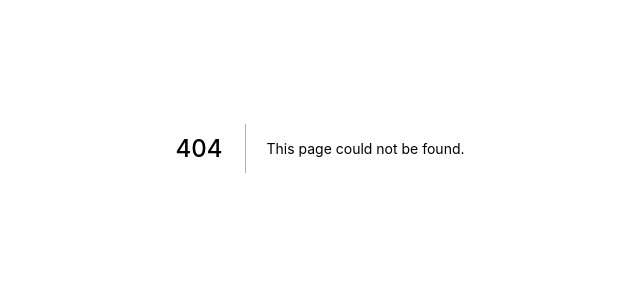
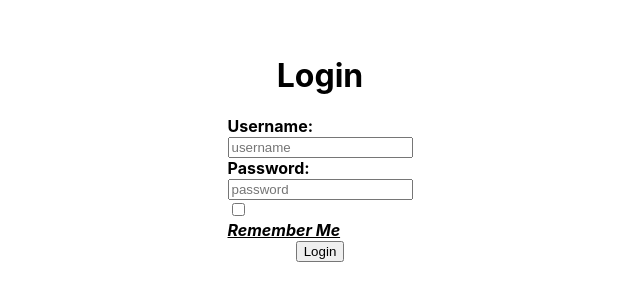
Before and after one commit to OatCoE15/Mini_Project, a Next.js app in the folder mini_project/: page /login in a window 1280 px wide. Before the commit this address had no page. Shown: the part 252-552 px from the top of the page, without its empty margins (320-960 px from the left). Built offline with nearby package versions, Linux system fonts and the light colour scheme.

Commit message:
Add_login_FontEnd

```diff
--- /dev/null
+++ b/mini_project/components/layout.js
@@ -0,0 +1,3 @@
+export default function Layout({ children }) {
+    return <div>{children}</div>
+  }
--- /dev/null
+++ b/mini_project/config/config.js
@@ -0,0 +1,22 @@
+const LOCAL_URL = 'http://localhost/api';
+const PROD_URL = 'https://production.werapun.com/api';
+
+console.log('node env', process.env.NODE_ENV);
+
+const common = {
+    PORT: 80
+}
+
+const development = {
+    ...common,
+    URL: LOCAL_URL,
+}
+
+const production = {
+    ...common,
+    URL: PROD_URL,
+}
+
+const config = process.env.NODE_ENV === 'production' ? production : development;
+
+module.exports = config;
--- a/mini_project/package.json
+++ b/mini_project/package.json
@@ -8,6 +8,7 @@
     "start": "next start"
   },
   "dependencies": {
+    "axios": "^0.21.1",
     "next": "10.1.3",
     "react": "17.0.2",
     "react-dom": "17.0.2"
--- /dev/null
+++ b/mini_project/pages/login.js
@@ -0,0 +1,86 @@
+import Head from "next/head";
+import Layout from "../components/layout";
+import { useState } from "react";
+import styles from "../styles/Home.module.css";
+import axios from "axios";
+import config from "../config/config";
+
+export default function Login({ token }) {
+    const [username, setUsername] = useState("");
+    const [password, setPassword] = useState("");
+    const [status, setStatus] = useState("");
+    const [remember, setRemember] = useState(false);
+    const login = async (req, res) => {
+        try {
+            let result = await axios.post(`${config.URL}/login`, { username, password, remember }, { withCredentials: true });
+            console.log("result: ", result);
+            console.log("result.data:  ", result.data);
+            console.log("token:  ", token);
+            setStatus(result.status + ": " + result.data.user.username);
+        }
+        catch (e) {
+            console.log("error: ", JSON.stringify(e.response));
+            setStatus(JSON.stringify(e.response).substring(0, 80) + "...");
+        }
+    };
+    const reMem = async () => {
+        setRemember(!remember);
+    };
+
+    const loginForm = () => (
+        <div className={styles.gridContainer}>
+            <div><b>Username:</b></div>
+            <div>
+                <input
+                    type="text"
+                    name="username"
+                    placeholder="username"
+                    onChange={(e) => setUsername(e.target.value)}
+                />
+            </div>
+            <div><b>Password:</b></div>
+            <div>
+                <input
+                    type="password"
+                    name="password"
+                    placeholder="password"
+                    onChange={(e) => setPassword(e.target.value)}
+                />
+            </div>
+            <div className="flex items-center">
+                <input
+                    id="remember_me"
+                    name="remember_me"
+                    type="checkbox"
+                    onClick={reMem}
+                />
+
+            </div>
+            <div className={styles.text}><label><ins><i><b>Remember Me</b></i></ins></label></div>
+        </div>
+    );
+
+    const copyText = () => {
+        navigator.clipboard.writeText(token);
+    };
+
+    return (
+        <Layout>
+            <Head>
+                <title>Login Page</title>
+            </Head>
+            <div className={styles.container}>
+
+                <h1>Login</h1>
+                {loginForm()}
+                <div>
+                    <button className={styles.btn2} onClick={login}>Login</button>
+                </div>
+            </div>
+        </Layout>
+    );
+}
+
+export function getServerSideProps({ req, res }) {
+    return { props: { token: req.cookies.token || "" } };
+}
```
Also changed, not shown: 1 other file (tests, documents, lock files or other folders).
